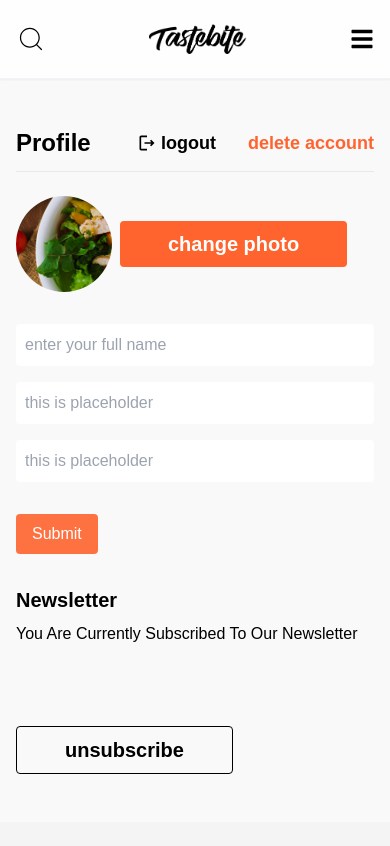
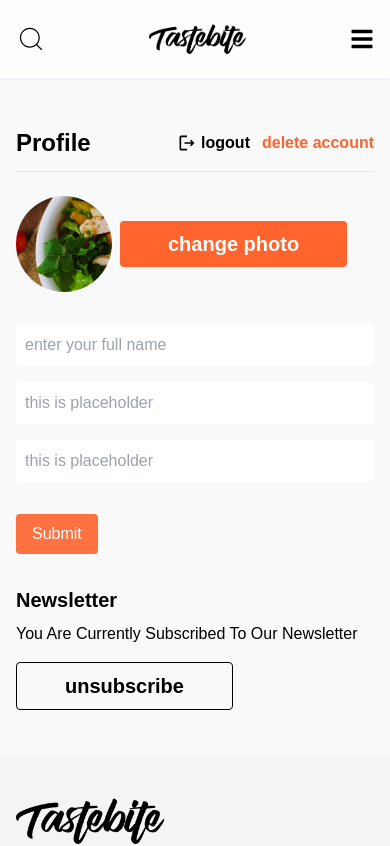
Before and after one commit to HELAL15/tastebite, a Next.js app: page /profile in a window 390 px wide. Shown: the top 846 px of the page. Built offline with nearby package versions, Linux system fonts and the light colour scheme; no server answers; a web font is replaced by a local one.

Commit message:
edit loader

```diff
--- a/app/layout.tsx
+++ b/app/layout.tsx
@@ -35,7 +35,7 @@ export default async function RootLayout({
           <QueryProvider>
             <NextTopLoader color="#ff642f" height={4} showSpinner={false} />
             <Header />
-            <main>
+            <main className="overflow-x-clip">
               <ToastProvider>{children}</ToastProvider>
             </main>
             <Footer />
--- a/app/loading.tsx
+++ b/app/loading.tsx
@@ -6,7 +6,7 @@ import Loader from '@/components/ui/Loader';
 const loading = () => {
   return (
     <>
-      <section className="p-0 fixed inset-y-0 inset-x-0 w-screen h-screen bg-white z-[99999999999999999999] ">
+      <section className="p-0  inset-y-0 inset-x-0 w-screen loader overflow-hidden bg-white z-[99999999999999999999] ">
         <div className="container h-full w-full grid place-items-center">
           <Loader />
         </div>
--- a/app/profile/page.tsx
+++ b/app/profile/page.tsx
@@ -19,12 +19,12 @@ const page = () => {
         <div className="container">
           <div className="flex items-center justify-between flex-wrap gap-4 pb-3 mb-6 md:mb-10 border-b border-b-secondary-200">
             <PageHeading border={false} title="profile" />
-            <div className="flex items-center flex-wrap gap-8">
-              <button className="text-lg flex items-center gap-1 font-semibold">
+            <div className="flex items-center flex-wrap gap-3 md:gap-8">
+              <button className="text-base md:text-lg flex items-center gap-1 font-semibold">
                 <MdOutlineLogout className="text-xl md:text-2xl" />
                 logout
               </button>
-              <button className="text-lg text-primary font-semibold">
+              <button className="text-base md:text-lg text-primary font-semibold">
                 delete account
               </button>
             </div>
@@ -43,7 +43,7 @@ const page = () => {
             </button>
           </div>
           <ProfileForm />
-          <div className="mt-8 flex items-center flex-wrap gap-20">
+          <div className="mt-8 flex items-center flex-wrap gap-4 md:gap-20">
             <p className="flex flex-col gap-2">
               <span className="text-xl font-bold">newsletter</span>
               <span>you are currently subscribed to our newsletter</span>
--- a/styles/globals.css
+++ b/styles/globals.css
@@ -187,3 +187,13 @@ section {
 .loader svg {
   @apply !w-[50%] md:!w-[35%] lg:!w-[20%];
 }
+
+.loader {
+  height: calc(100dvh - 225px);
+}
+
+@media (max-width: 756px) {
+  .loader {
+    height: calc(100dvh - 80px);
+  }
+}
```
